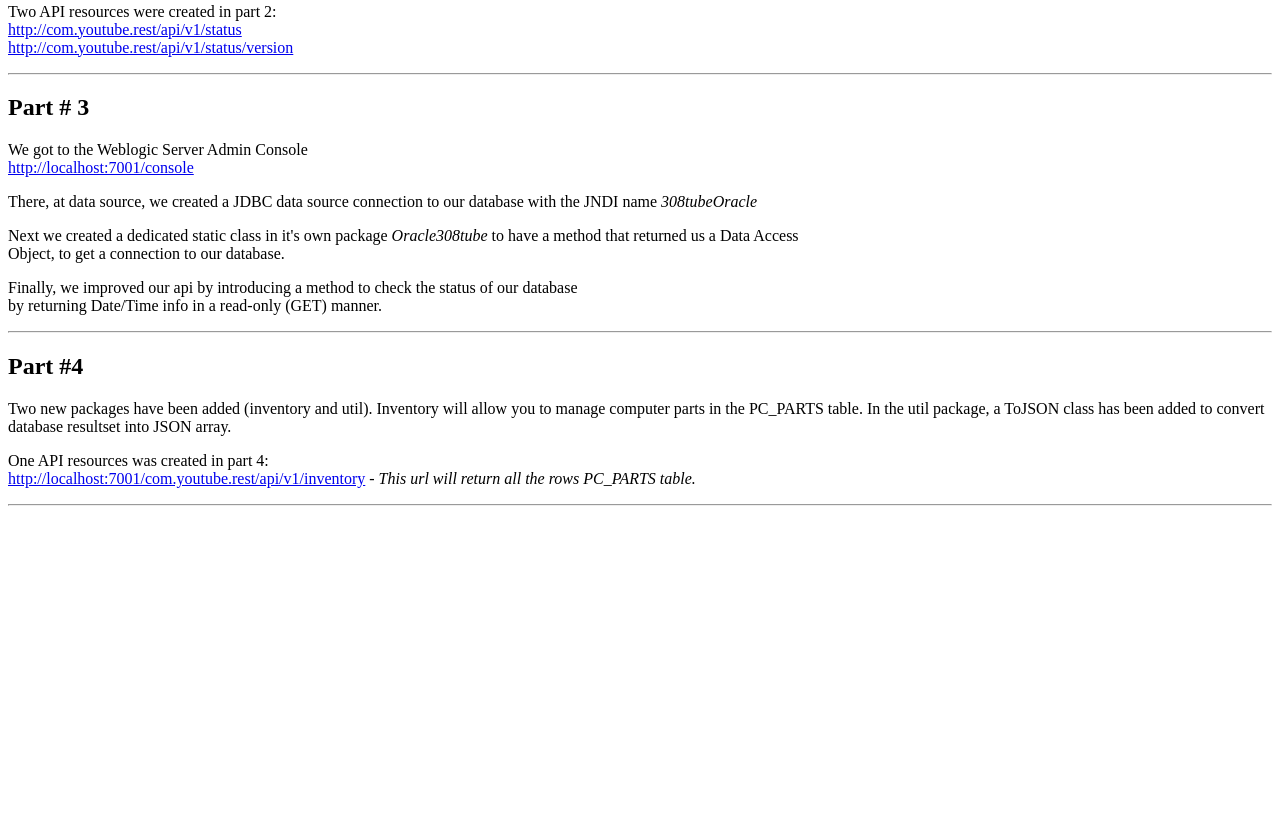
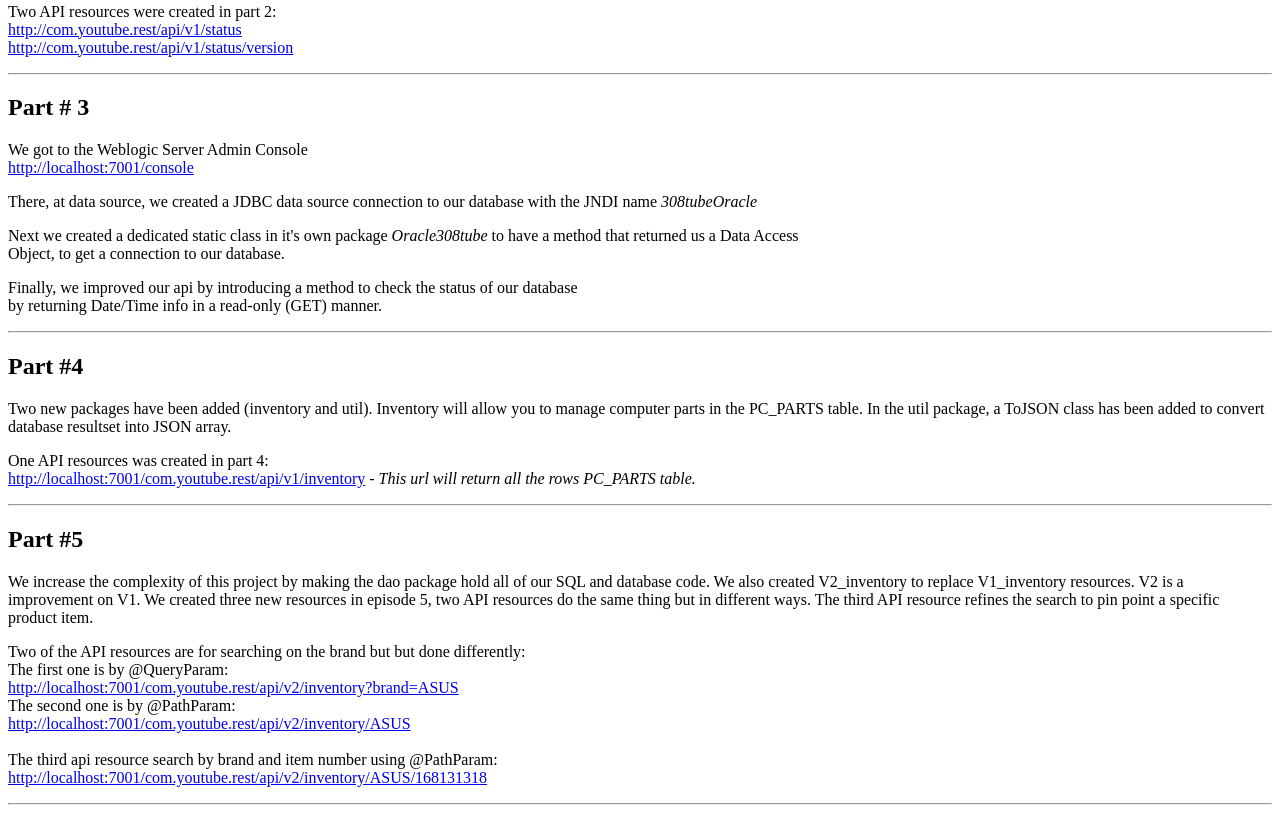
Before and after one commit to jackrichter/com.youtube.rest, a plain HTML site: page WebContent/readme.html in a window 1280 px wide. Shown: the part 387-1200 px from the top of the page. Before the commit the page ends 901 px from the top, so only its background shows below. Drawn offline with Linux system fonts and the light colour scheme.

Commit message:
added ep5 to readme.html
added ep5 to readme.html

```diff
--- a/WebContent/readme.html
+++ b/WebContent/readme.html
@@ -47,5 +47,23 @@
 	</p>
 	<hr>
 
+	<h2>Part #5</h2>
+	<p>We increase the complexity of this project by making the dao package hold all of our SQL and database code.  We also created
+	V2_inventory to replace V1_inventory resources.  V2 is a improvement on V1.  We created three new resources in episode 5, two API resources do the same thing but in different ways.  The third API resource
+	refines the search to pin point a specific product item.
+	</p>
+	<p>
+		Two of the API resources are for searching on the brand but but done differently:<br />
+		The first one is by @QueryParam:<br />
+		<a href="http://localhost:7001/com.youtube.rest/api/v2/inventory?brand=ASUS">http://localhost:7001/com.youtube.rest/api/v2/inventory?brand=ASUS</a> <br />
+		The second one is by @PathParam:<br />
+		<a href="http://localhost:7001/com.youtube.rest/api/v2/inventory/ASUS">http://localhost:7001/com.youtube.rest/api/v2/inventory/ASUS</a>
+		<br /><br />
+
+		The third api resource search by brand and item number using @PathParam:<br />
+		<a href="http://localhost:7001/com.youtube.rest/api/v2/inventory/ASUS/168131318">http://localhost:7001/com.youtube.rest/api/v2/inventory/ASUS/168131318</a>
+	</p>
+	<hr>
+
 </body>
 </html>
```
